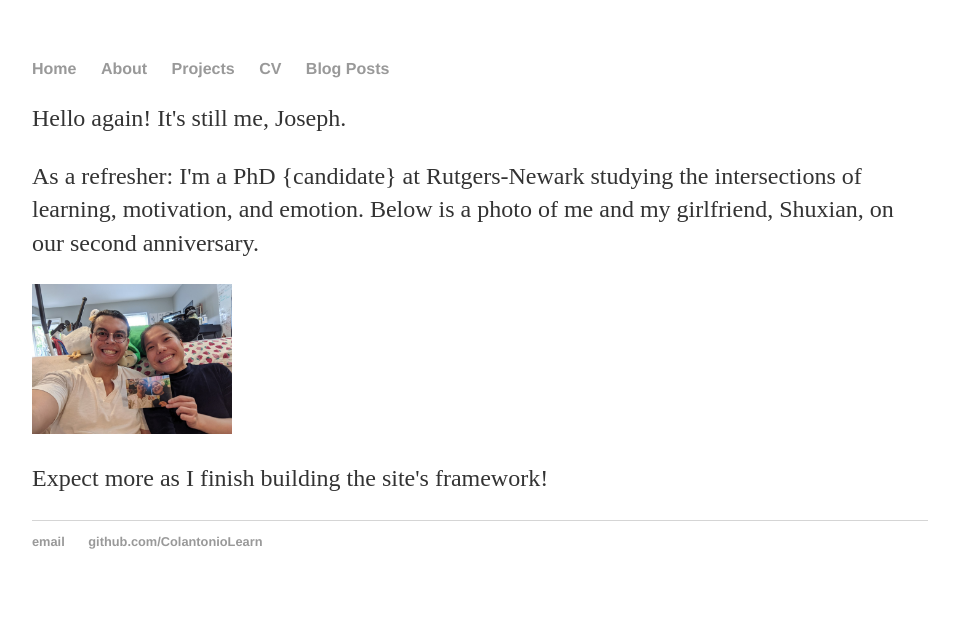
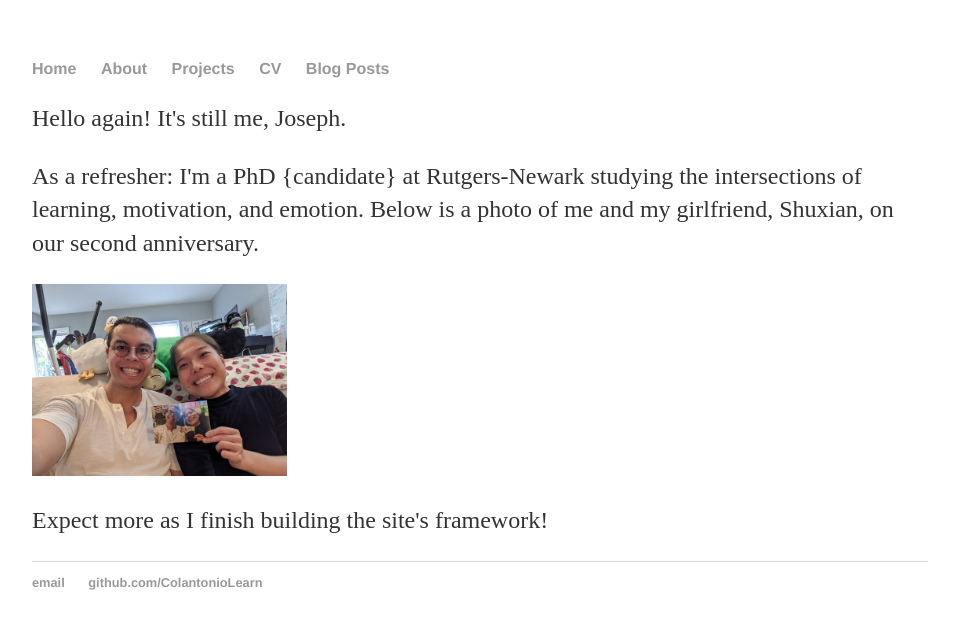
Before and after one commit to ColantonioLearn/ColantonioLearn.github.io, a Jekyll site: the page built from about/index.html, in a window 1280 px wide. Shown: the top 629 px of the page, without its empty margins (160-1119 px from the left). Built offline with Jekyll 4.4.1, drawn with Linux system fonts in a browser that asks for light colours.

Commit message:
Update index.html

```diff
--- a/about/index.html
+++ b/about/index.html
@@ -6,7 +6,7 @@
 	<p>Hello again! It's still me, Joseph.</p>
 	<p>As a refresher: I'm a PhD {candidate} at Rutgers-Newark studying the intersections of learning, motivation, and emotion. Below is a photo of me and my girlfriend, Shuxian,
   on our second anniversary. </p>
-	<img src="/assets/images/anniv_1.jpg" alt="Here are some geese again." width="200"/>
+	<img src="/assets/images/anniv_1.jpg" alt="Here are some geese again." width="255"/>
 
   <p> Expect more as I finish building the site's framework! </p>
 </div><!-- /.blurb -->
```
